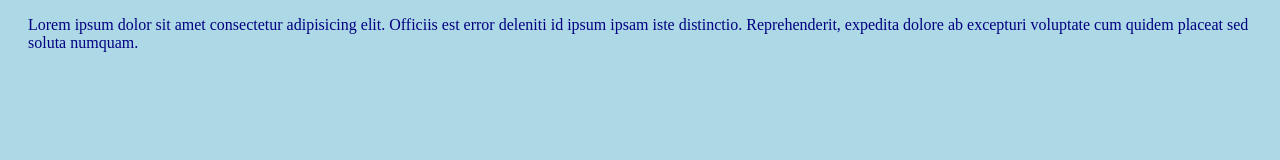
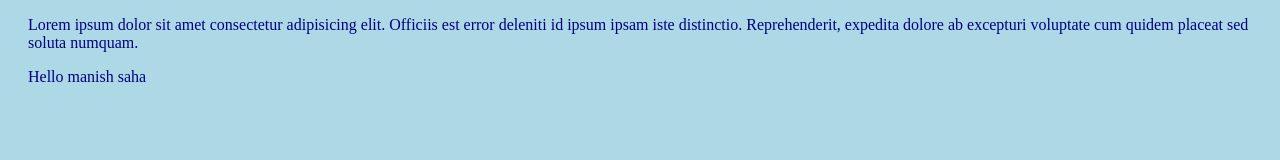
Before and after one commit to Manishsaha070/gittwo, a plain HTML site: page index.html in a window 1280 px wide. Drawn offline with Linux system fonts and the light colour scheme.

Commit message:
updated the html

```diff
--- a/index.html
+++ b/index.html
@@ -12,5 +12,6 @@
       error deleniti id ipsum ipsam iste distinctio. Reprehenderit, expedita
       dolore ab excepturi voluptate cum quidem placeat sed soluta numquam.
     </p>
+    <p>Hello manish saha</p>
   </body>
 </html>
```
